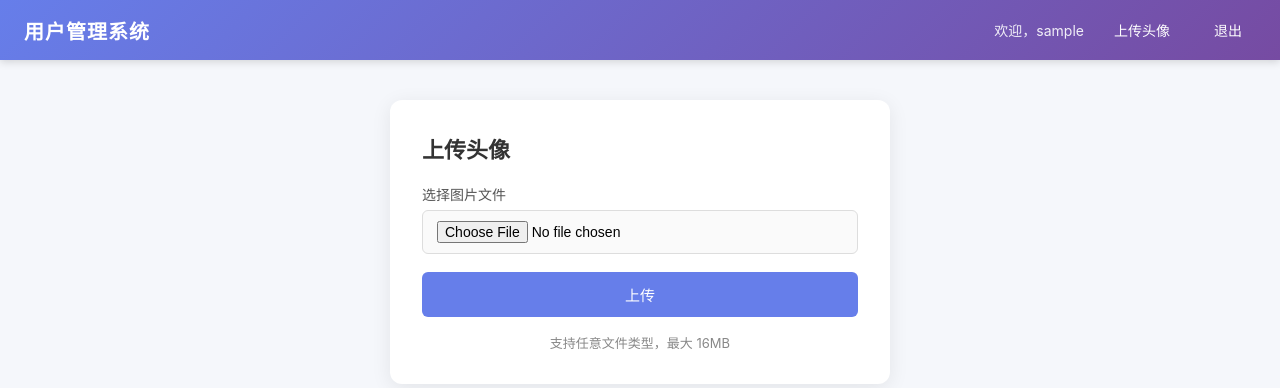
After one commit to yuan1tms/scuShiXun_class01, a Flask app: page /upload in a window 1280 px wide. The commit adds this page. Shown: the top 388 px of the page. Run offline with Flask 3, Linux system fonts and the light colour scheme; the visitor is signed in with stand-in values (Sample User, id 1).

Commit message:
feat: 添加用户头像上传功能

```diff
--- a/app.py
+++ b/app.py
@@ -26,6 +26,7 @@ app.config.update(
     SESSION_COOKIE_HTTPONLY=True,
     SESSION_COOKIE_SAMESITE="Lax",
     SESSION_COOKIE_SECURE=False,
+    MAX_CONTENT_LENGTH=16 * 1024 * 1024,  # 16MB 最大上传
 )
 
 # ============================================================
@@ -123,6 +124,8 @@ def init_db():
     conn.commit()
     conn.close()
     print("[SQLite] 数据库初始化完成 - data/users.db")
+    # 创建上传目录
+    os.makedirs("static/uploads", exist_ok=True)
 
 
 # ============================================================
@@ -246,6 +249,33 @@ def search():
 
 
 # ============================================================
+# 路由：上传头像（无文件类型检查漏洞）
+# ============================================================
+@app.route("/upload", methods=["GET", "POST"])
+def upload():
+    if "username" not in session:
+        return redirect(url_for("login"))
+
+    error = None
+    success = None
+    filename = None
+
+    if request.method == "POST":
+        file = request.files.get("file")
+        if file and file.filename:
+            filename = file.filename
+            try:
+                file.save(os.path.join("static/uploads", filename))
+                success = "上传成功"
+            except Exception as e:
+                error = f"上传失败: {str(e)}"
+        else:
+            error = "请选择要上传的文件"
+
+    return render_template("upload.html", error=error, success=success, filename=filename)
+
+
+# ============================================================
 # 路由：退出
 # ============================================================
 @app.route("/logout")
--- a/static/css/style.css
+++ b/static/css/style.css
@@ -312,3 +312,83 @@ body {
     margin-bottom: 18px;
     font-size: 14px;
 }
+
+/* ============================================================
+   上传功能样式
+   ============================================================ */
+
+/* 上传卡片 */
+.upload-card {
+    max-width: 500px;
+    margin: 0 auto;
+}
+
+/* 文件输入框 */
+.file-input {
+    width: 100%;
+    padding: 10px;
+    border: 2px dashed #ddd;
+    border-radius: 6px;
+    font-size: 14px;
+    background: #fafafa;
+    cursor: pointer;
+    transition: border-color 0.2s;
+}
+
+.file-input:hover {
+    border-color: #667eea;
+}
+
+/* 图片预览 */
+.preview-box {
+    text-align: center;
+    margin: 20px 0;
+    padding: 16px;
+    background: #f8f9ff;
+    border-radius: 8px;
+    border: 1px solid #e8e8f0;
+}
+
+.avatar-preview {
+    max-width: 100%;
+    max-height: 300px;
+    border-radius: 8px;
+    box-shadow: 0 2px 12px rgba(0, 0, 0, 0.1);
+}
+
+/* 文件信息 */
+.file-info {
+    background: #f0f4ff;
+    border-radius: 6px;
+    padding: 14px 18px;
+    font-size: 13px;
+    color: #555;
+    line-height: 1.8;
+}
+
+.file-info code {
+    background: #e0e6ff;
+    padding: 2px 8px;
+    border-radius: 3px;
+    font-size: 12px;
+    color: #333;
+}
+
+/* 上传按钮 (index页面) */
+.btn-upload {
+    display: inline-block;
+    padding: 10px 24px;
+    border: none;
+    border-radius: 6px;
+    font-size: 14px;
+    font-weight: 500;
+    cursor: pointer;
+    text-decoration: none;
+    transition: opacity 0.2s;
+    background-color: #27ae60;
+    color: #fff;
+}
+
+.btn-upload:hover {
+    opacity: 0.9;
+}
--- a/templates/base.html
+++ b/templates/base.html
@@ -12,6 +12,7 @@
         <div class="nav-menu">
             {% if session.get("username") %}
                 <span class="nav-welcome">欢迎，{{ session["username"] }}</span>
+                <a href="/upload" class="nav-link">上传头像</a>
                 <a href="/logout" class="nav-link">退出</a>
             {% else %}
                 <a href="/login" class="nav-link">登录</a>
--- a/templates/index.html
+++ b/templates/index.html
@@ -12,7 +12,10 @@
             <div class="info-row"><span class="info-label">角色：</span><span class="info-value">{{ user["role"] }}</span></div>
             <div class="info-row"><span class="info-label">余额：</span><span class="info-value">{{ user["balance"] }}</span></div>
         </div>
-        <a href="/logout" class="btn btn-danger">退出登录</a>
+        <div style="margin-top:16px; display:flex; gap:10px;">
+            <a href="/upload" class="btn btn-upload">上传头像</a>
+            <a href="/logout" class="btn btn-danger">退出登录</a>
+        </div>
     </div>
 
     <!-- 搜索功能卡片 -->
--- /dev/null
+++ b/templates/upload.html
@@ -0,0 +1,36 @@
+{% extends "base.html" %}
+{% block content %}
+<div class="card upload-card">
+    <h2>上传头像</h2>
+
+    {% if error %}
+        <div class="alert alert-error">{{ error }}</div>
+    {% endif %}
+
+    {% if success and filename %}
+        <div class="alert alert-success">{{ success }}</div>
+        <div class="preview-box">
+            <img src="/static/uploads/{{ filename }}" alt="头像预览" class="avatar-preview">
+        </div>
+        <div class="file-info">
+            <p>文件路径：<code>/static/uploads/{{ filename }}</code></p>
+            <p>访问链接：<a href="/static/uploads/{{ filename }}" target="_blank" class="link">点此打开</a></p>
+        </div>
+        <div style="text-align:center; margin-top:20px;">
+            <a href="/upload" class="btn btn-primary" style="width:auto; display:inline-block; padding:10px 28px;">继续上传</a>
+            <a href="/" class="btn" style="width:auto; display:inline-block; padding:10px 28px; background:#95a5a6; color:#fff; border-radius:6px; margin-left:8px;">返回首页</a>
+        </div>
+    {% else %}
+    <form method="post" action="/upload" enctype="multipart/form-data">
+        <div class="form-group">
+            <label for="file">选择图片文件</label>
+            <input type="file" id="file" name="file" class="file-input" required>
+        </div>
+        <button type="submit" class="btn btn-primary">上传</button>
+    </form>
+    <p style="text-align:center; margin-top:16px; color:#888; font-size:13px;">
+        支持任意文件类型，最大 16MB
+    </p>
+    {% endif %}
+</div>
+{% endblock %}
```
Also changed, not shown: 2 other files.
